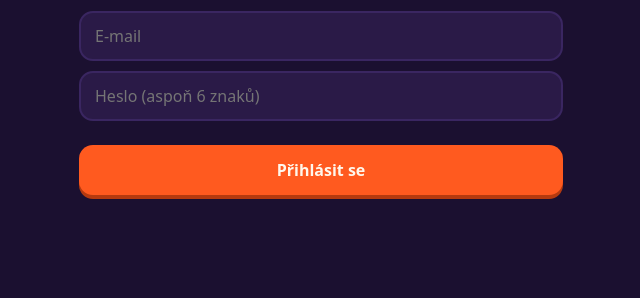
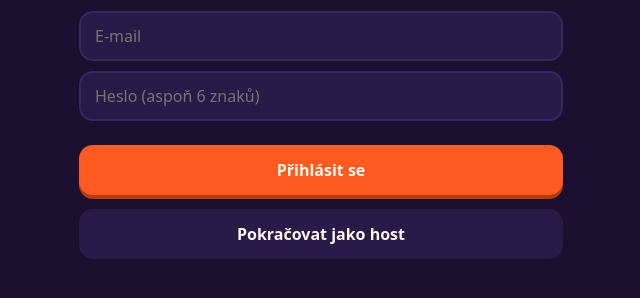
Before and after one commit to notascripteris-code/sssssssss, a website: page www/index.html in a window 1280 px wide. Shown: the part 142-440 px from the top of the page, without its empty margins (319-959 px from the left). Drawn offline with nearby package versions, Linux system fonts and the light colour scheme.

Commit message:
Add guest login button to index.html

```diff
--- a/www/index.html
+++ b/www/index.html
@@ -59,6 +59,7 @@
     <input id="aMail" class="field" type="email" placeholder="E-mail" autocapitalize="none">
     <input id="aPass" class="field" type="password" placeholder="Heslo (aspoň 6 znaků)">
     <button id="aGo" class="btn">Přihlásit se</button>
+    <button id="aGuest" class="btn ghost">Pokračovat jako host</button>
     <p id="aErr" class="muted"></p>
   </div></div>
   <div id="toast"></div>
```
